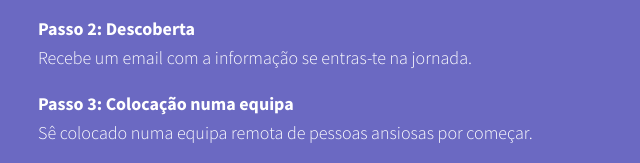
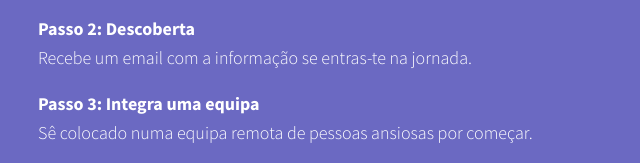
Before and after one commit to VanessaAz/EmpreendeLab, a plain HTML site: page index.html in a window 1280 px wide. Shown: the part 3905-4068 px from the top of the page, 466-1106 px from the left. Drawn offline with nearby package versions, Linux system fonts and the light colour scheme.

Commit message:
Melhorar a frase

```diff
--- a/index.html
+++ b/index.html
@@ -180,7 +180,7 @@
               </li>
               <li><b>Passo 2: Descoberta</b><br>
                 Recebe um email com a informação se entras-te na jornada.</li>
-              <li><b>Passo 3: Colocação numa equipa</b><br>
+              <li><b>Passo 3: Integra uma equipa</b><br>
                 Sê colocado numa equipa remota de pessoas ansiosas por começar.
               </li>
               <li><b>Passo 4: Construir </b><br>
```
